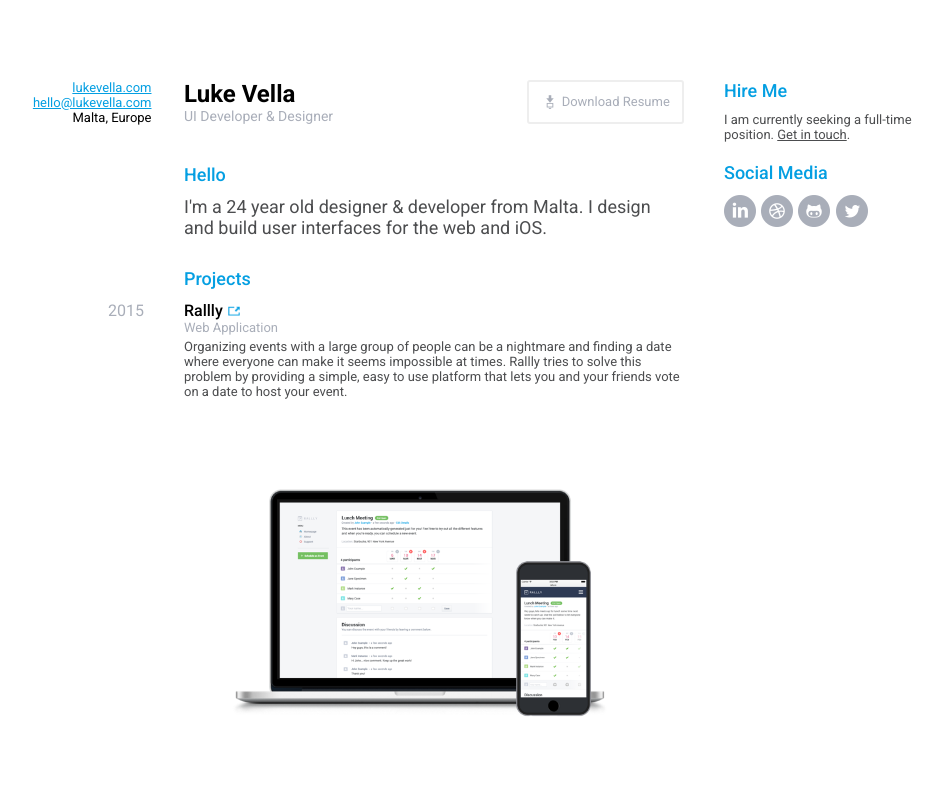
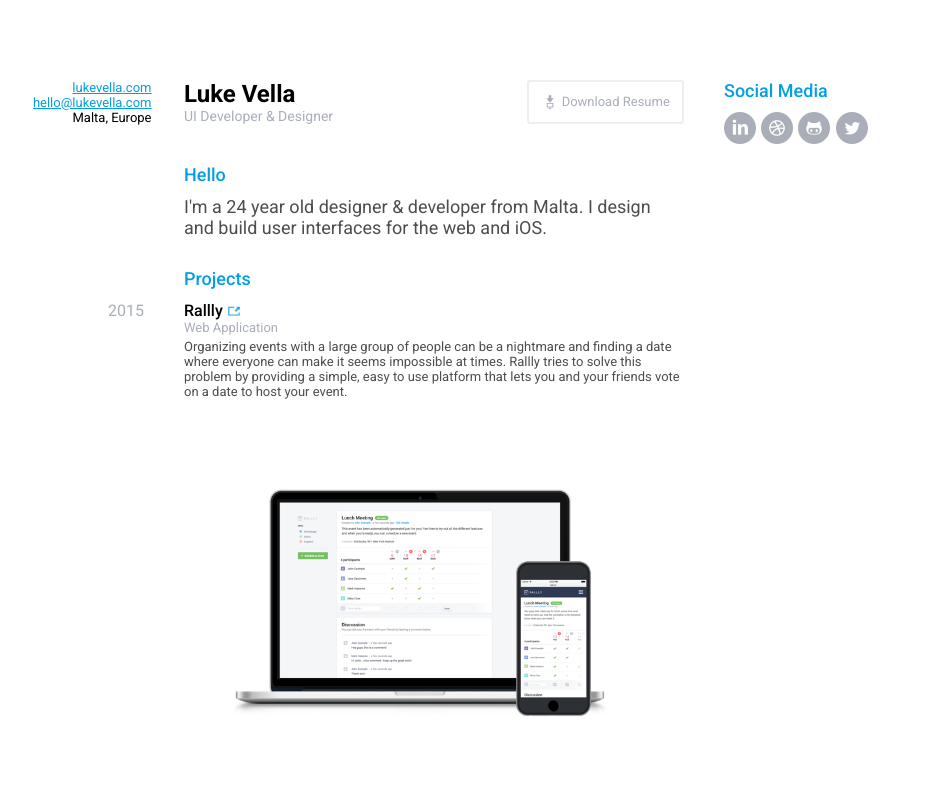
Before and after one commit to lukevella/lukevella.github.io, a website: page index.html in a window 1280 px wide. Shown: the top 800 px of the page, without its empty margins (56-999 px from the left). Drawn offline with Linux system fonts and the light colour scheme.

Commit message:
Remove availability notice

```diff
--- a/index.html
+++ b/index.html
@@ -72,13 +72,6 @@
                     <div class="sidebar">
                         <div class="wrapper">
                             <section class="sidebar-section">
-                                <h3>Hire Me</h3>
-                                <p class="content">
-                                    I am currently seeking a full-time position.
-                                    <a href="mailto:hello@lukevella.com">Get in touch</a>.
-                                </p>
-                            </section>
-                            <section class="sidebar-section">
                                 <h3>Social Media</h3>
                                 <ul class="social-links">
                                     <li>
```
